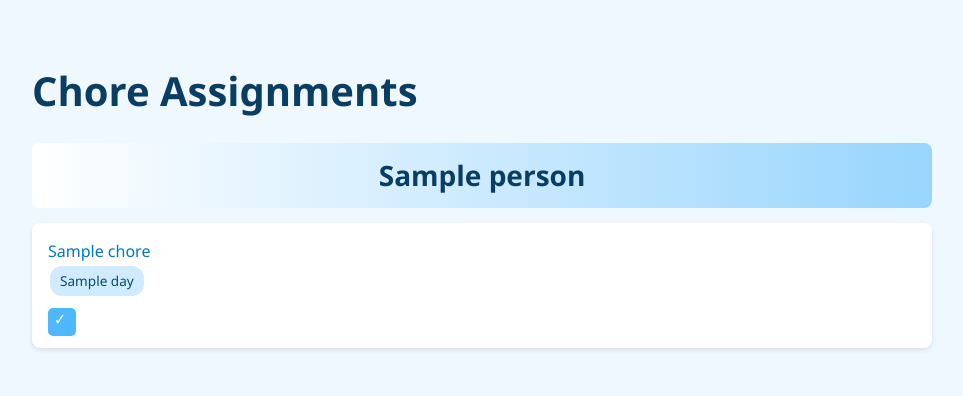
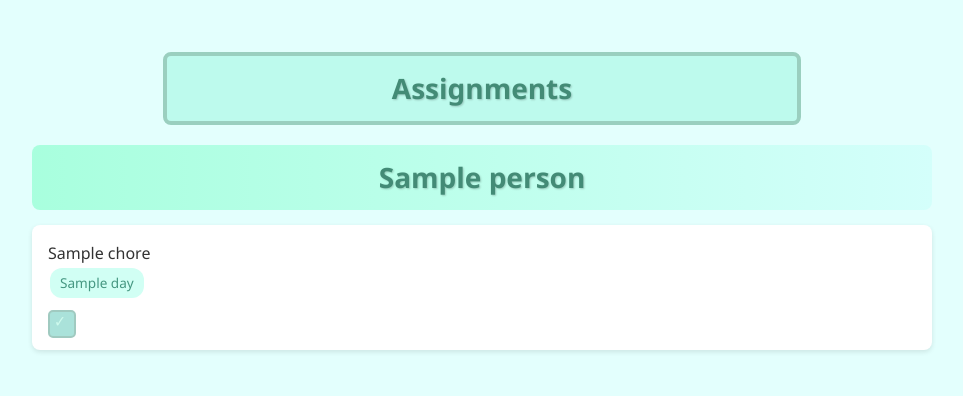
Before and after one commit to sg40/Chores, a Django app: page / in a window 1280 px wide. Shown: the top 396 px of the page, without its empty margins (158-1121 px from the left). Run offline with Django 5.2, Linux system fonts and the light colour scheme; tables that the repository leaves empty hold one stand-in row (values such as "Sample post").

Commit message:
updated css and html

```diff
--- a/chores/static/chores/styles.css
+++ b/chores/static/chores/styles.css
@@ -1,25 +1,51 @@
 body {
     font-family: 'Segoe UI', Tahoma, Geneva, Verdana, sans-serif; /* A more modern, clean font */
-    background-color: #f0f8ff; /* AliceBlue */
+    background:#e3fffd;
     color: #333;
     margin: 0;
     padding: 2rem;
     line-height: 1.6; /* Increased line height for better readability */
 }
 
-h1, h2, h3 {
-    color: #0a3d62;
+h3 {
+    color: #ffffff;
     margin-bottom: 1rem;
     font-weight: 600; /* Slightly bolder headings */
     font-size: 2rem; /* Increase font size for headings */
 }
 
+h2 {
+    font-size: 1.75rem;
+    font-weight: 600;
+    color: #438b76;
+    padding: 10px 15px;
+    border-radius: 8px;
+    margin-top: 20px;
+    margin-bottom: 15px;
+    background: linear-gradient(to right, hsl(157, 100%, 83%), #d4fffb);
+    text-align: center;
+    text-shadow: 1px 1px 2px rgba(0, 0, 0, 0.2); /* subtle shadow for readability */
+}
+
 h1 {
-    font-size: 2.5rem; /* Bigger main heading */
+    font-size: 1.75rem;
+    font-weight: 600;
+    color: #438b76;
+    padding: 10px 15px;
+    border-radius: 8px;
+    margin-top: 20px;
+    margin-bottom: 15px;
+    background:#bdfaed;
+    text-align: center;
+    text-shadow: 1px 1px 2px rgba(0, 0, 0, 0.2); /* subtle shadow for readability */
+    max-width: 600px;
+    margin-left: auto;
+    margin-right: auto;
+    border: 4px solid #9acfbf;
 }
 
 a {
-    color: #0077cc;
+    color: #459781;
     text-decoration: none;
     font-weight: 500; /* Slightly bolder links for better visibility */
 }
@@ -46,7 +72,7 @@ li {
 }
 
 li:hover {
-    background-color: #e6f3ff;
+    background-color: #b9fcf1;
     transform: scale(1.02);
     box-shadow: 0 4px 10px rgba(0,0,0,0.15);
 }
@@ -63,8 +89,8 @@ strong {
 
 .tag {
     display: inline-block;
-    background-color: #d0ebff;
-    color: #084c61;
+    background-color: #d1fff4;
+    color: #459781;
     padding: 4px 10px;
     margin: 2px;
     font-size: 0.85rem;
@@ -94,7 +120,7 @@ form button:hover {
 }
 
 .complete-btn {
-    background-color: #e0f0ff;
+    background-color: #d4ffff;
     border: none;
     border-radius: 5px;
     padding: 5px 10px;
@@ -103,8 +129,9 @@ form button:hover {
     margin-top: 10px;
 }
 
-.complete-btn:hover {
-    background-color: #b6dcff;
+.complete-btn:hover {r-gradient(to right, #f4f9fd, #b7f8fa);
+    color: #333;
+    background-color: #b6ffe7;
 }
 
 .custom-checkbox {
@@ -138,11 +165,6 @@ form button:hover {
     font-weight: bold;
 }
 
-.custom-checkbox input:checked ~ .checkmark {
-    background-color: #4db8ff;
-    border-color: #4db8ff;
-    color: white;
-}
 
 .custom-checkbox .checkmark::after {
     content: '✓';
@@ -156,12 +178,12 @@ form button:hover {
 
 /* Solid blue check when checked */
 .custom-checkbox input:checked ~ .checkmark {
-    background-color: #4db8ff;
-    border-color: #4db8ff;
+    background-color: #aae2da;
+    border-color: #a0cac0;
 }
 
 .custom-checkbox input:checked ~ .checkmark::after {
-    color: white;
+    color: rgb(206, 250, 237);
 }
 
 .chore-form {
@@ -177,15 +199,3 @@ input[type="text"], input[type="checkbox"], button {
     font-size: 1rem; /* Ensures form elements match text size */
     line-height: 1.5; /* Improves spacing inside form elements */
 }
-
-h2 {
-    font-size: 1.75rem; /* Adjusted font size for clarity */
-    font-weight: 600; /* Slightly bolder for emphasis */
-    color: #0a3d62; /* Keep the color from before */
-    padding: 10px 15px; /* Add padding inside the border */
-    border-radius: 8px; /* Rounded corners for a smoother look */
-    margin-top: 20px; /* Space above the label */
-    margin-bottom: 15px; /* Space below the label */
-    background: linear-gradient(to right, #ffffff, #98d5fd); /* Light blue gradient */
-    text-align: center; /* Center align the name */
-}
--- a/chores/templates/chores/assignments.html
+++ b/chores/templates/chores/assignments.html
@@ -8,20 +8,18 @@
 </head>
 <body>
     <div class="container">
-        <h1>Chore Assignments</h1>
-
+            <h1>Assignments</h1>
         {% for person in people %}
             <h2>{{ person.name }}</h2>
             <ul>
               {% for chore in person.chore_group.chores.all %}
-                  <li>
-                      <a href="{% url 'chore_detail' chore.pk %}">
-                          {{ chore.name }}
-                      </a><br>
-                      {% for day in chore.days.all %}
-                          <span class="tag">{{ day.name }}</span>
-                      {% endfor %}
-                      <form method="post" action="{% url 'chore_assignments' %}" class="chore-form">
+              <li onclick="window.location.href='{% url 'chore_detail' chore.pk %}'">
+                <div class="chore-content">
+                    {{ chore.name }}<br>
+                    {% for day in chore.days.all %}
+                        <span class="tag">{{ day.name }}</span>
+                    {% endfor %}
+                    <form method="post" action="{% url 'chore_assignments' %}" class="chore-form" onclick="event.stopPropagation();">
                         {% csrf_token %}
                         <input type="hidden" name="chore_id" value="{{ chore.id }}">
 
@@ -30,7 +28,8 @@
                             <span class="checkmark"></span>
                         </label>
                     </form>
-                  </li>
+                </div>
+            </li>
               {% endfor %}
           </ul>
         {% endfor %}
```
